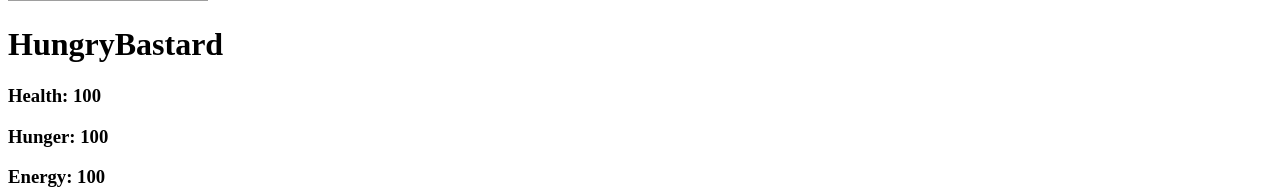
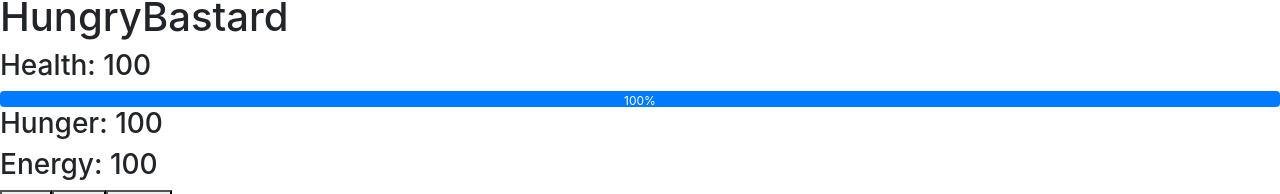
Before and after one commit to akjolilgiz/React-Tamagotchi, a React app: page / in a window 1280 px wide. Shown: the part 207-401 px from the top of the page. Built offline with nearby package versions, Linux system fonts and the light colour scheme; grey boxes are pictures that could not be loaded.

Commit message:
add bootstrap

```diff
--- a/package.json
+++ b/package.json
@@ -12,6 +12,7 @@
   "author": "",
   "license": "ISC",
   "dependencies": {
+    "bootstrap": "^4.1.3",
     "css-loader": "^1.0.1",
     "moment": "^2.18.1",
     "prop-types": "^15.5.10",
--- a/src/components/Tamagotchi.jsx
+++ b/src/components/Tamagotchi.jsx
@@ -53,6 +53,15 @@ class Tamagotchi extends React.Component {
       width: 200,
       height: 200
     };
+    let numbere = this.state.energy;
+    let newNumber = numbere.toString();
+    let newBar = {
+      width: newNumber + "%",
+      ariaValuenow: "{this.state.energy}",
+      ariaValuemin: "0",
+      ariaValuemax: "100",
+      height: 20
+    };
     if (this.state.energy >= 100) {
       //   feedButton = "STOOOOOP Sleeping";
       this.state.energy = 100;
@@ -64,7 +73,14 @@ class Tamagotchi extends React.Component {
           src="https://vignette.wikia.nocookie.net/muppet/images/0/08/CookieMonsterWaving.jpg/revision/latest?cb=20120128192952"
         />
         <h1>{this.state.name}</h1>
+
         <h3>Health: {this.state.health}</h3>
+        <div className="progress">
+          <div className="progress-bar" role="progressbar" style={newBar}>
+            {this.state.energy}%
+          </div>
+        </div>
+
         <h3>Hunger: {this.state.hunger}</h3>
         <h3>Energy: {this.state.energy}</h3>
         {/* <h3>time: {this.state.timeCreated.from(new Moment(), true)}</h3> */}
```
Also changed, not shown: src/index.jsx (+11 -10 lines), 1 other file (tests, documents, lock files or other folders).
